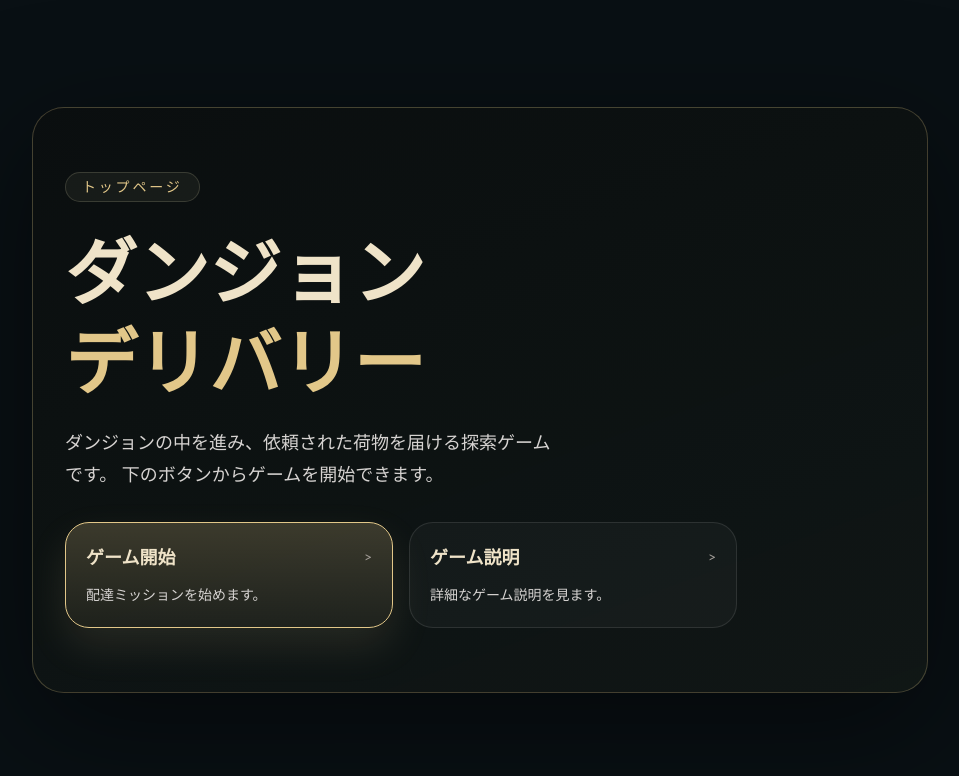
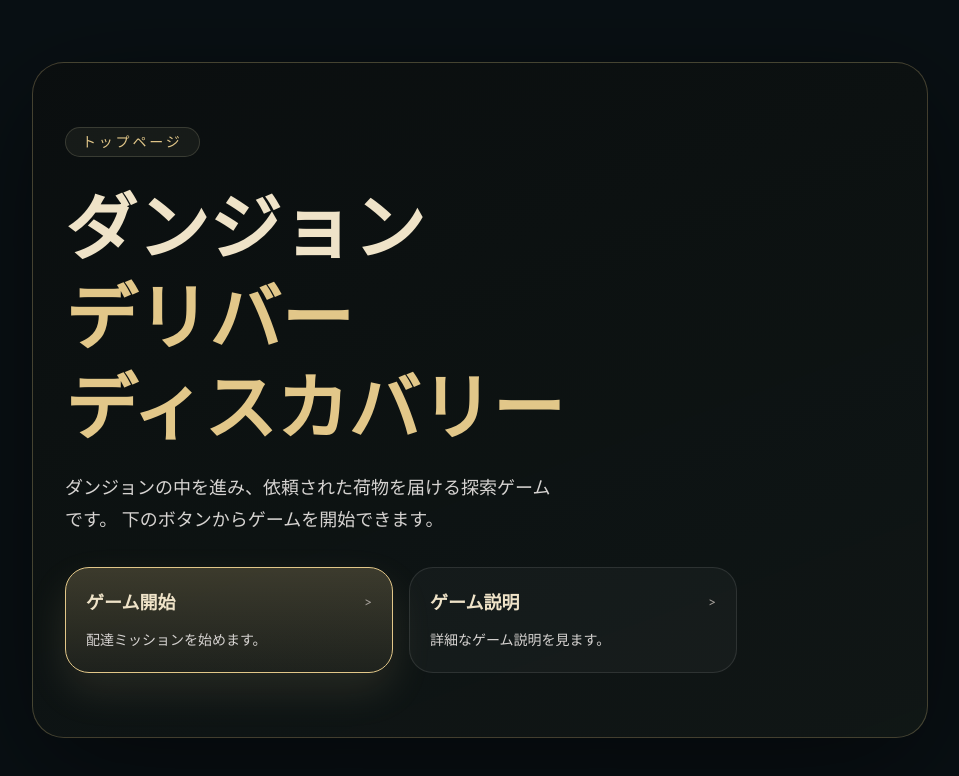
Before and after one commit to Maaakiaaa/dddhackdelivery, a Next.js app: page / in a window 1280 px wide. Shown: the top 776 px of the page, without its empty margins (160-1119 px from the left). Built offline with nearby package versions, Linux system fonts and the light colour scheme.

Commit message:
タイトルを変更しました

```diff
--- a/src/app/page.tsx
+++ b/src/app/page.tsx
@@ -42,7 +42,8 @@ export default function Home() {
             <div className="space-y-5">
               <h1 className="text-5xl font-semibold leading-tight text-[var(--foreground)] sm:text-6xl lg:text-7xl">
                 ダンジョン
-                <span className="block text-[var(--accent)]">デリバリー</span>
+                <span className="block text-[var(--accent)]">デリバー</span>
+                <span className="block text-[var(--accent)]">ディスカバリー</span>
               </h1>
               <p className="max-w-2xl text-base leading-8 text-stone-300 sm:text-lg">
                 ダンジョンの中を進み、依頼された荷物を届ける探索ゲームです。
```
